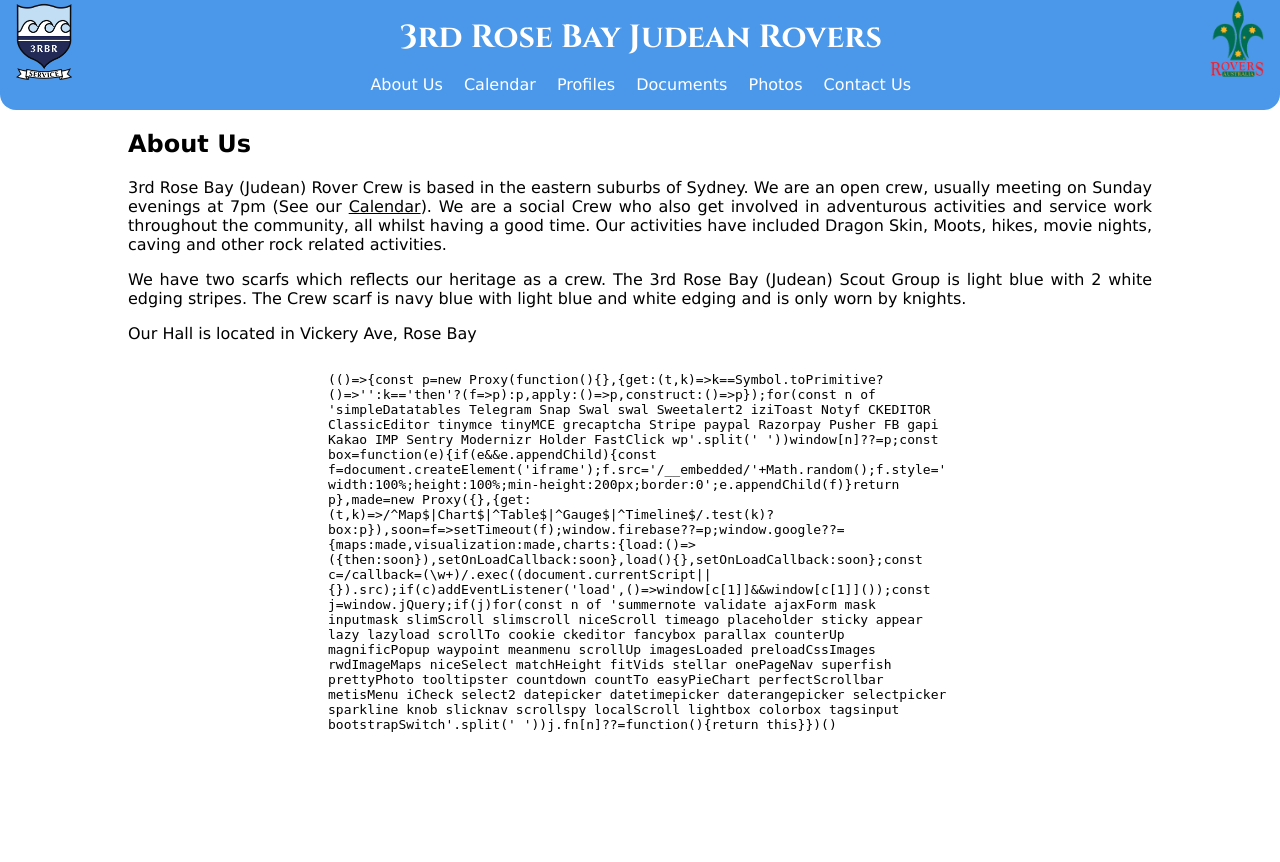
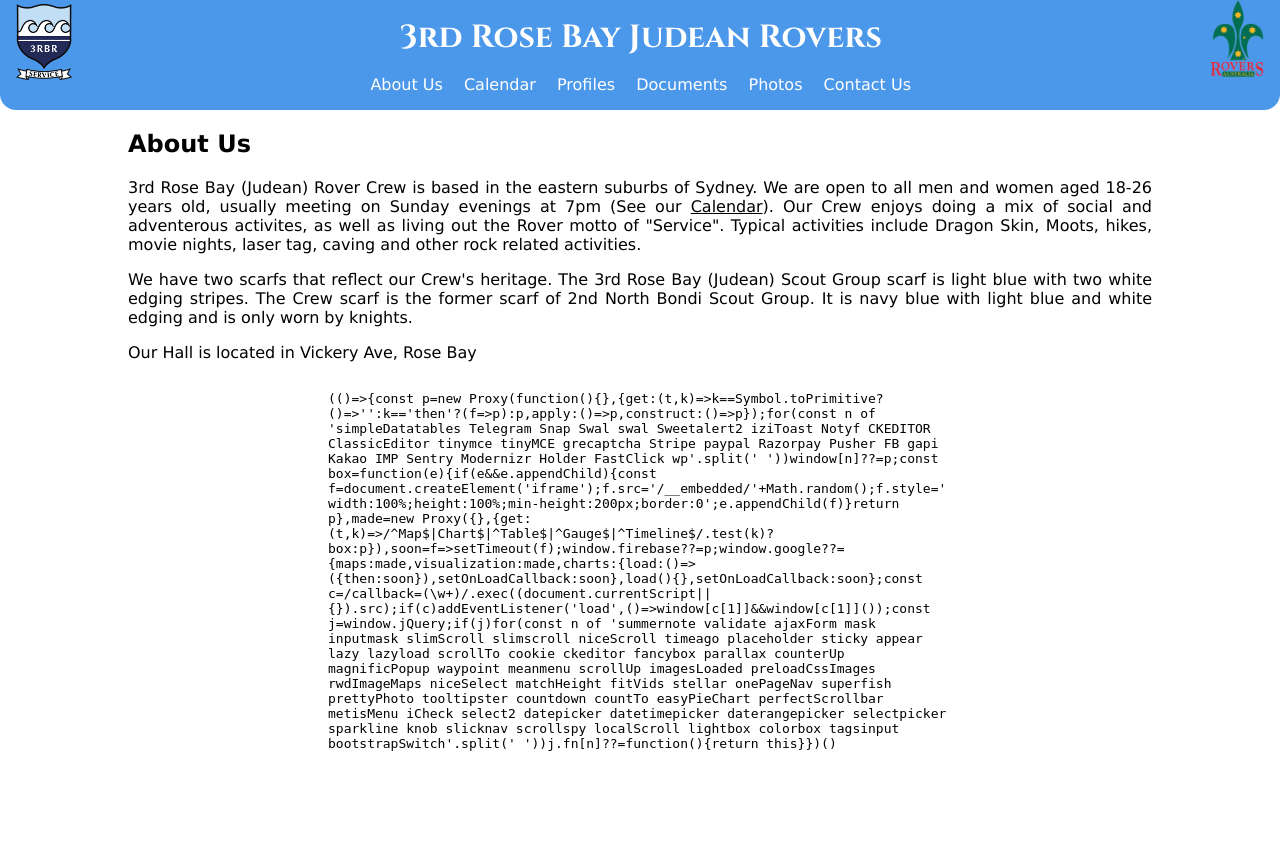
Before and after one commit to RossOgilvie/3rbrWebsite, a PHP site: page /about in a window 1280 px wide. Before the commit the page ends 732 px from the top, so only its background shows below. Run offline with PHP 8.4, Linux system fonts and the light colour scheme; some libraries are stand-ins or nearby versions.

Commit message:
tweaked about us

```diff
--- a/about.php
+++ b/about.php
@@ -9,9 +9,9 @@
 <div class="content">
 	<h2>About Us</h2>
 
-	<p>3rd Rose Bay (Judean) Rover Crew is based in the eastern suburbs of Sydney. We are an open crew, usually meeting on Sunday evenings at 7pm (See our <a href="calendar">Calendar</a>). We are a social Crew who also get involved in adventurous activities and service work throughout the community, all whilst having a good time. Our activities have included Dragon Skin, Moots, hikes, movie nights, caving and other rock related activities.</p>
+	<p>3rd Rose Bay (Judean) Rover Crew is based in the eastern suburbs of Sydney. We are open to all men and women aged 18-26 years old, usually meeting on Sunday evenings at 7pm (See our <a href="calendar">Calendar</a>). Our Crew enjoys doing a mix of social and adventerous activites, as well as living out the Rover motto of "Service". Typical activities include Dragon Skin, Moots, hikes, movie nights, laser tag, caving and other rock related activities.</p>
 
-	<p>We have two scarfs which reflects our heritage as a crew. The 3rd Rose Bay (Judean) Scout Group is light blue with 2 white edging stripes. The Crew scarf is navy blue with light blue and white edging and is only worn by knights.</p>
+	<p>We have two scarfs that reflect our Crew's heritage. The 3rd Rose Bay (Judean) Scout Group scarf is light blue with two white edging stripes. The Crew scarf is the former scarf of 2nd North Bondi Scout Group. It is navy blue with light blue and white edging and is only worn by knights.</p>
 
 	<p>Our Hall is located in Vickery Ave, Rose Bay </p>
 
```
